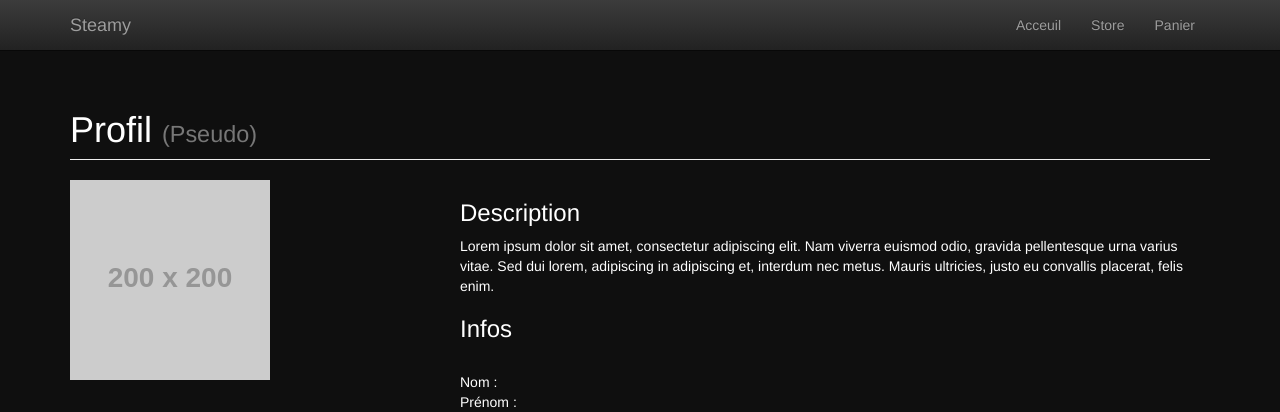
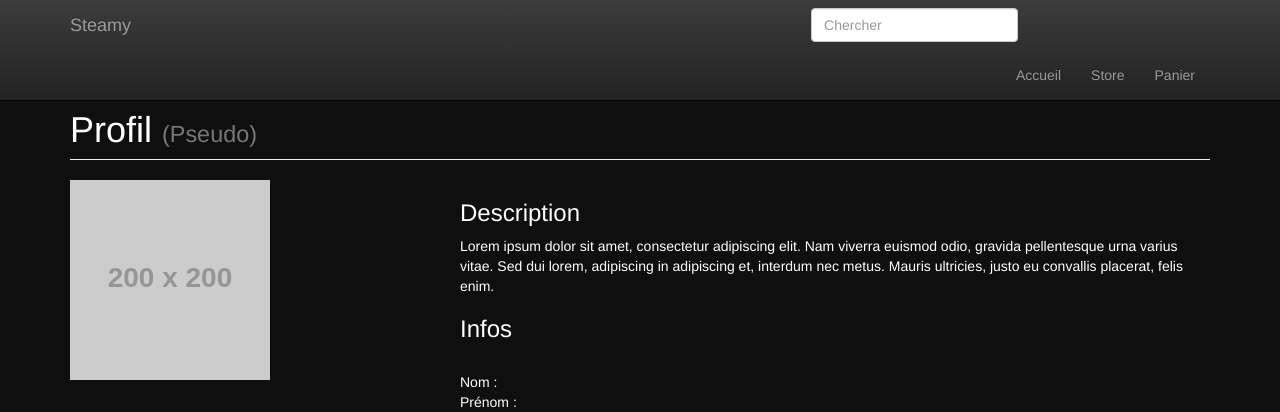
Before and after one commit to Hyce/steam_like, a PHP site: page /index.php in a window 1280 px wide. Shown: the top 412 px of the page. Run offline with PHP 8.4, Linux system fonts and the light colour scheme; grey boxes labelled with a size stand in for pictures from a placeholder-image service; some libraries are stand-ins or nearby versions.

Commit message:
add search bar in navbar

```diff
--- a/menu.php
+++ b/menu.php
@@ -9,13 +9,22 @@
                 <span class="icon-bar"></span>
                 <span class="icon-bar"></span>
             </button>
+
             <a class="navbar-brand" href="#">Steamy</a>
+
         </div>
+
+
         <!-- Collect the nav links, forms, and other content for toggling -->
         <div class="collapse navbar-collapse" id="bs-example-navbar-collapse-1">
+            <form class="navbar-form navbar-left">
+                <div class="form-group">
+                    <input type="text" class="form-control" placeholder="Chercher" style="margin-left: 650px">
+                </div>
+            </form>
             <ul class="nav navbar-nav" style="float: right;">
                 <li>
-                    <a href="index.php">Acceuil</a>
+                    <a href="index.php">Accueil</a>
                 </li>
                 <li>
                     <a href="store.php">Store</a>
```
Also changed, not shown: css/style.css (line endings or trailing spaces), img/search.png (added).
